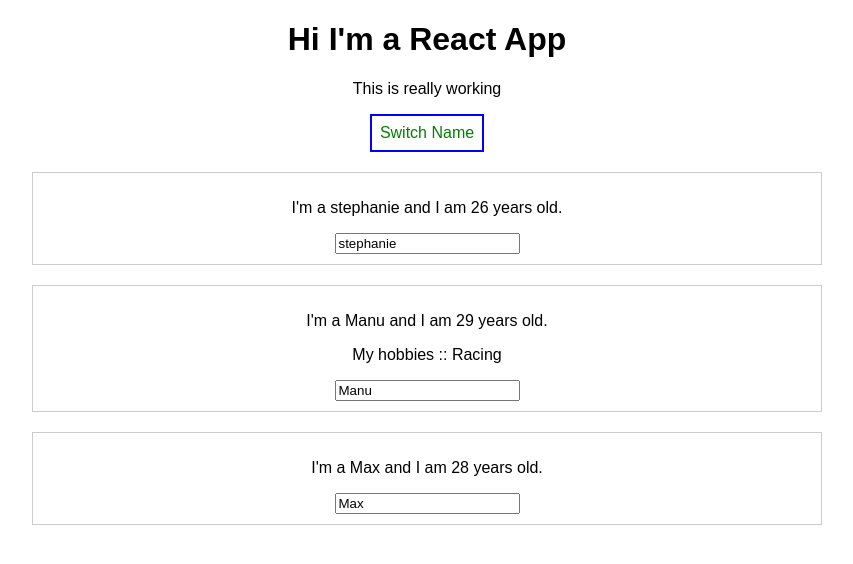
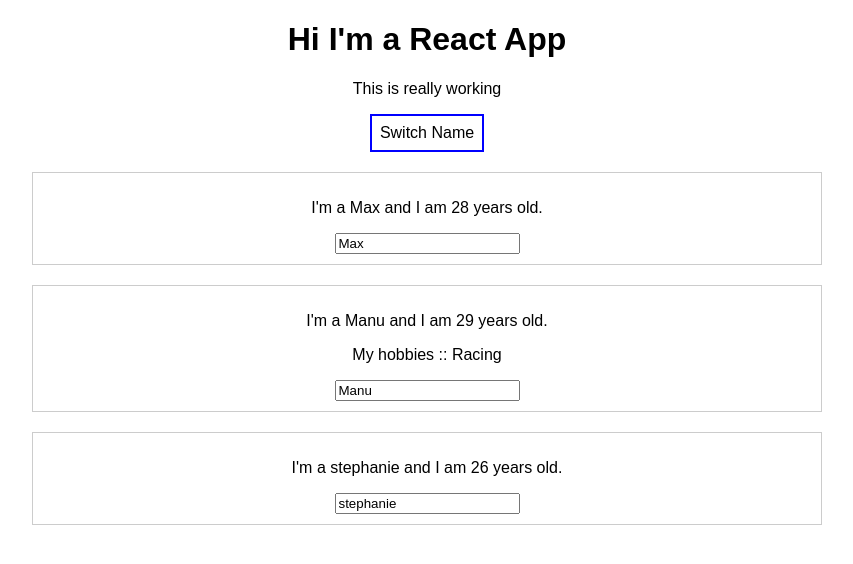
Before and after one commit to rahulsharma0212/react-tut, a React (Create React App) app: page / in a window 1280 px wide. Shown: the top 564 px of the page, without its empty margins (213-1066 px from the left). Built offline with nearby package versions, Linux system fonts and the light colour scheme.

Commit message:
03 Understanding the base feature

```diff
--- a/src/App.js
+++ b/src/App.js
@@ -1,118 +1,147 @@
-// import React, { Component } from "react";
-import React, { useState } from "react";
+import React, { Component } from "react";
+// import React, { useState } from "react";
 import "./App.css";
 import Person from "./Person/Person";
-const App = (props) => {
-  const [person, setPerson] = useState({
+// const App = (props) => {
+//   const [person, setPerson] = useState({
+//     person: [
+//       { name: "stephanie", age: 26 },
+//       { name: "Manu", age: 29 },
+//       { name: "Max", age: 28 },
+//     ],
+//   });
+//   // const [otherState,setotherState] = useState({ otherState: "Some other value" });
+//   // console.log(person,otherState);
+//   const switchNameHandler = (name) => {
+//     if (person.person[0].name === "Max") {
+//       setPerson({
+//         person: [
+//           { name: name, age: 26 },
+//           { name: "Manu", age: 29 },
+//           { name: "Max", age: 28 },
+//         ],
+//       });
+//     } else {
+//       setPerson({
+//         person: [
+//           { name: "Max", age: 28 },
+//           { name: "Manu", age: 29 },
+//           { name: name, age: 26 },
+//         ],
+//       });
+//     }
+//   };
+
+//   const nameChangedHandler=(event) => {
+//         setPerson({
+//         person: [
+//           { name: "stephanie", age: 28 },
+//           { name: event.target.value, age: 29 },
+//           { name: "Max", age: 26 },
+//         ],
+//       })
+//   }
+
+//    const style = {
+//       color: "green",
+//       backgroundColor: "White",
+//       font:'inherit',
+//       border:'2px solid blue',
+//       cursor:'pointer',
+//       padding:'8px'
+//     };
+//   return (
+//     <div className="App">
+//       <h1>Hi I'm a React App</h1>
+//       {/* <span style={style}>by Rahul</span> */}
+//       <p>This is really working</p>
+//       <button onClick={switchNameHandler.bind(this,'louis')} style={style}>Switch Name</button>
+//       <Person name={person.person[0].name} age={person.person[0].age} />
+//       <Person
+//         name={person.person[1].name}
+//         age={person.person[1].age}
+//         click={switchNameHandler.bind(this,'Maxi')}
+//         changed={nameChangedHandler}>
+//         My hobbies :: Racing
+//       </Person>
+//       <Person name={person.person[2].name} age={person.person[2].age} click={()=>switchNameHandler('Maximillian')}/>
+//     </div>
+//   );
+//   // return React.createElement('div',{className: 'App'},React.createElement('h1',null,'Hi I\'m a React App ',React.createElement('span',{style:{color:"green"}},'by Rahul Sharma')));
+// };
+class App extends Component {
+  state = {
+    person: [
+      { name: "Max", age: 28 },
+      { name: "Manu", age: 29 },
+      { name: "stephanie", age: 26 },
+    ],
+    otherState: "Some other value",
+  };
+  switchNameHandler = () => {
+    if (this.state.person[0].name === "Max") {
+      this.setState({
         person: [
           { name: "stephanie", age: 26 },
           { name: "Manu", age: 29 },
           { name: "Max", age: 28 },
         ],
       });
-  // const [otherState,setotherState] = useState({ otherState: "Some other value" });
-  // console.log(person,otherState);
-  const switchNameHandler = (name) => {
-    if (person.person[0].name === "Max") {
-      setPerson({
-        person: [
-          { name: name, age: 26 },
-          { name: "Manu", age: 29 },
-          { name: "Max", age: 28 },
-        ],
-      });
     } else {
-      setPerson({
+      this.setState({
         person: [
           { name: "Max", age: 28 },
           { name: "Manu", age: 29 },
-          { name: name, age: 26 },
+          { name: "stephanie", age: 26 },
         ],
       });
     }
   };
-
-  const nameChangedHandler=(event) => {
-        setPerson({
+  nameChangedHandler = (event) => {
+    this.setState({
       person: [
         { name: "stephanie", age: 28 },
         { name: event.target.value, age: 29 },
         { name: "Max", age: 26 },
       ],
-      })
-  }
-
+    });
+  };
+  render() {
     const style = {
-      color: "green",
       backgroundColor: "White",
-      font:'inherit',
-      border:'2px solid blue',
-      cursor:'pointer',
-      padding:'8px'
+      font: "inherit",
+      border: "2px solid blue",
+      cursor: "pointer",
+      padding: "8px",
     };
     return (
       <div className="App">
         <h1>Hi I'm a React App</h1>
         {/* <span style={style}>by Rahul</span> */}
         <p>This is really working</p>
-      <button onClick={switchNameHandler.bind(this,'louis')} style={style}>Switch Name</button>
-      <Person name={person.person[0].name} age={person.person[0].age} />
+        <button onClick={this.switchNameHandler} style={style}>
+          Switch Name
+        </button>
         <Person
-        name={person.person[1].name}
-        age={person.person[1].age}
-        click={switchNameHandler.bind(this,'Maxi')}
-        changed={nameChangedHandler}>
+          name={this.state.person[0].name}
+          age={this.state.person[0].age}
+        />
+        <Person
+          name={this.state.person[1].name}
+          age={this.state.person[1].age}
+          click={this.switchNameHandler.bind(this, "Maxi")}
+          changed={this.nameChangedHandler}
+        >
           My hobbies :: Racing
         </Person>
-      <Person name={person.person[2].name} age={person.person[2].age} click={()=>switchNameHandler('Maximillian')}/>
+        <Person
+          name={this.state.person[2].name}
+          age={this.state.person[2].age}
+        />
       </div>
     );
     // return React.createElement('div',{className: 'App'},React.createElement('h1',null,'Hi I\'m a React App ',React.createElement('span',{style:{color:"green"}},'by Rahul Sharma')));
-};
-// class App extends Component {
-//   state={
-//     person:[
-//       {name:'Max',age:28},
-//       {name:'Manu',age:29},
-//       {name:'stephanie',age:26}
-//     ],
-// otherState:"Some other value"
-//   }
-//   switchNameHandler=()=>{
-//     if(this.state.person[0].name=='Max'){
-//     this.setState({
-//       person:[
-//       {name:'stephanie',age:26},
-//       {name:'Manu',age:29},
-//       {name:'Max',age:28}]
-//     })
-//     }else{
-//     this.setState({
-//       person:[
-//       {name:'Max',age:28},
-//       {name:'Manu',age:29},
-//       {name:'stephanie',age:26}]
-//     })
-//     }
-
-//   }
-//   render() {
-//    /*  const style = {
-//       color: "green",
-//     }; */
-//     return (
-//       <div className="App">
-//         <h1>Hi I'm a React App</h1>
-//         {/* <span style={style}>by Rahul</span> */}
-//         <p>This is really working</p>
-//         <button onClick={this.switchNameHandler}>Switch Name</button>
-//         <Person name={this.state.person[0].name} age={this.state.person[0].age}/>
-//         <Person name={this.state.person[1].name}  age={this.state.person[1].age} >My hobbies :: Racing</Person>
-//         <Person name={this.state.person[2].name}  age={this.state.person[2].age}/>
-//       </div>
-//     );
-//     // return React.createElement('div',{className: 'App'},React.createElement('h1',null,'Hi I\'m a React App ',React.createElement('span',{style:{color:"green"}},'by Rahul Sharma')));
-//   }
-// }
+  }
+}
 
 export default App;
```
Also changed, not shown: package.json (line endings or trailing spaces), 1 other file (tests, documents, lock files or other folders). Lines whose indentation alone changed are shown as unchanged.
